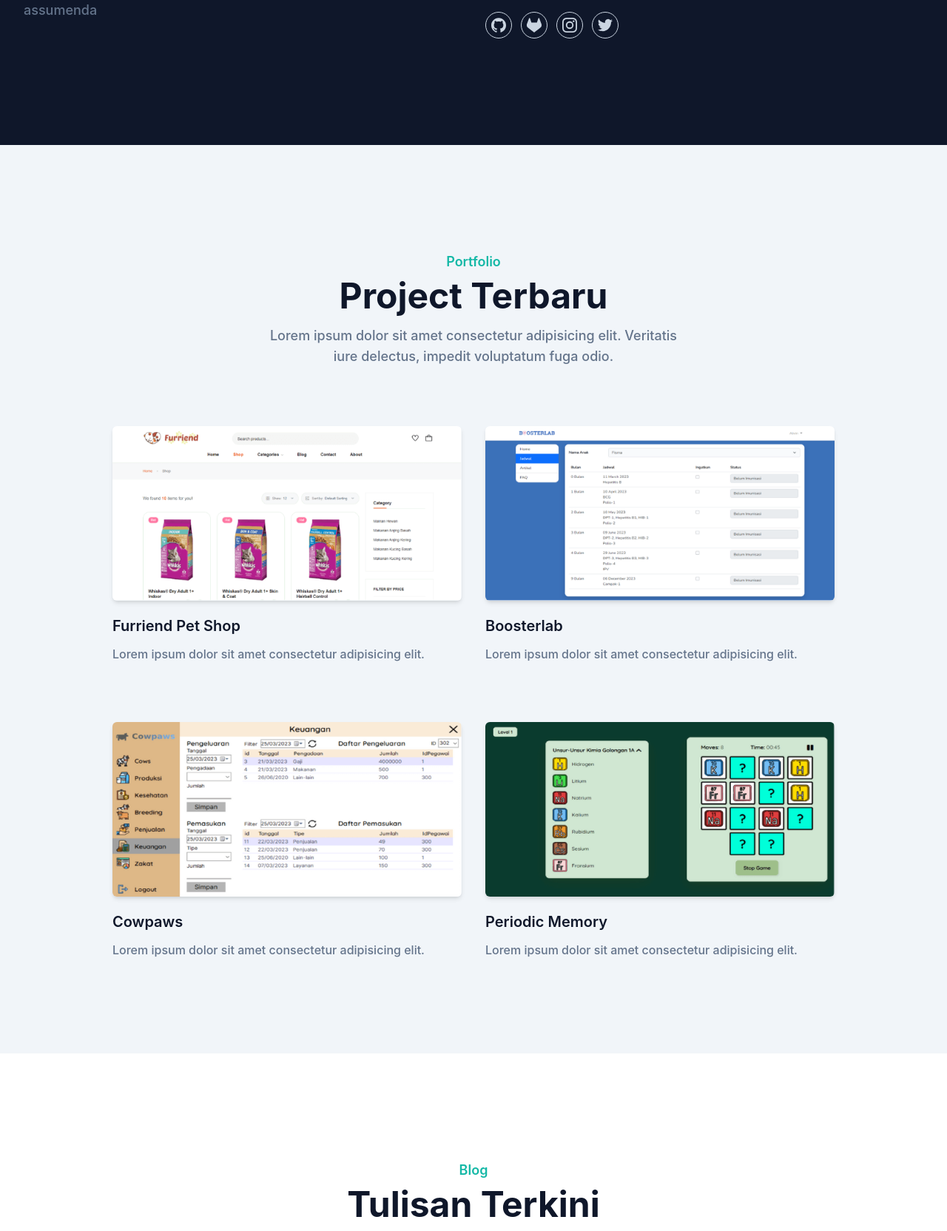
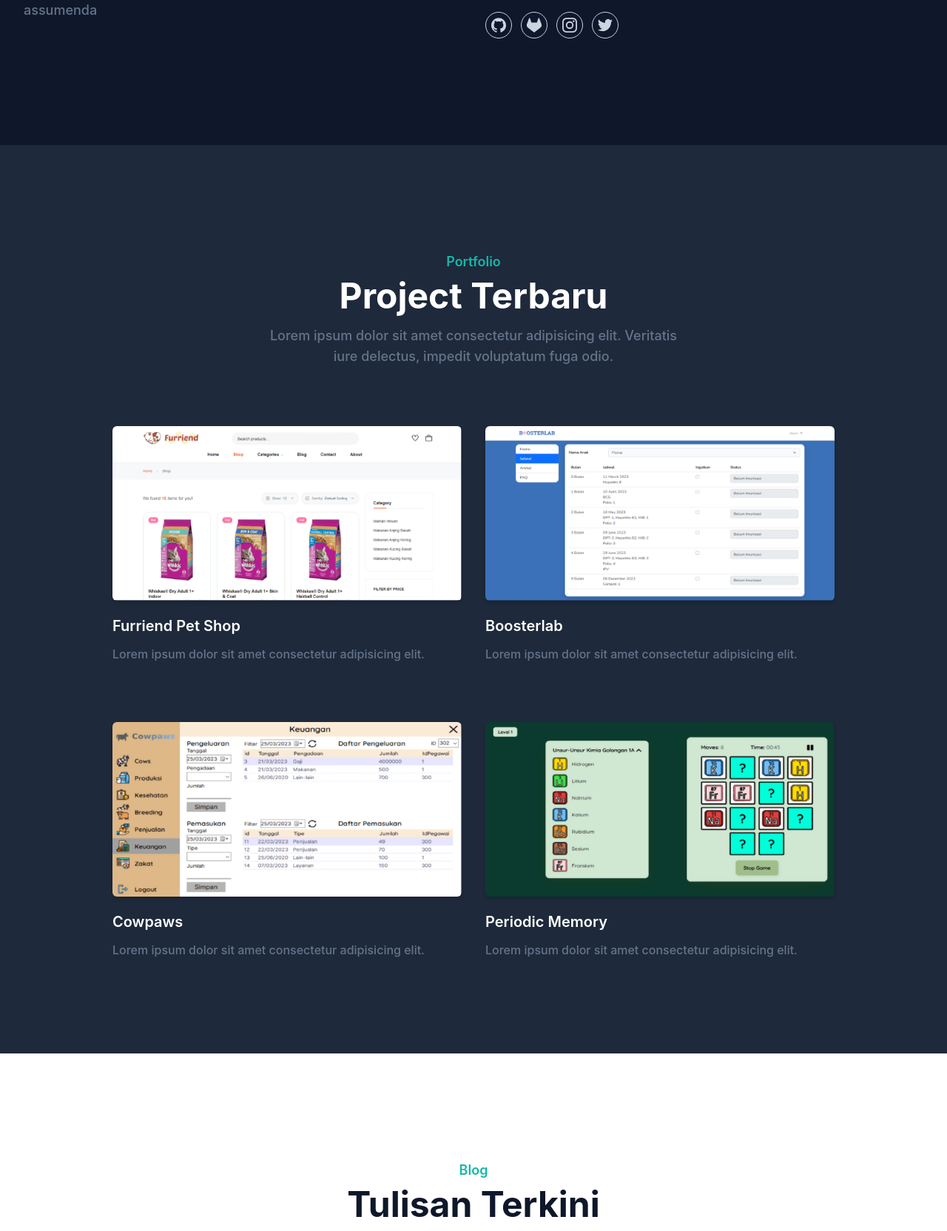
Before and after one commit to alvinfebrianto/WPU, a PHP site: page / in a window 1280 px wide, after a click that opens the changed part. Shown: the part 912-2576 px from the top of the page at 74% size. Run offline with PHP 8.4, Linux system fonts and the light colour scheme.

Commit message:
Dark:Portfolio - Project 1 Portfolio Tailwind CSS

```diff
--- a/Tailwind CSS/Project-1-Portfolio/index.html
+++ b/Tailwind CSS/Project-1-Portfolio/index.html
@@ -259,13 +259,13 @@
       </div>
     </section>
     <!-- Portfolio -->
-    <section id="portfolio" class="bg-slate-100 pb-16 pt-36">
+    <section id="portfolio" class="bg-slate-100 pb-16 pt-36 dark:bg-slate-800">
       <div class="container">
         <div class="w-full px-4">
           <div class="mx-auto mb-16 max-w-xl text-center">
             <h4 class="mb-2 text-lg font-semibold text-primary">Portfolio</h4>
             <h2
-              class="mb-4 text-3xl font-bold text-dark sm:text-4xl lg:text-5xl"
+              class="mb-4 text-3xl font-bold text-dark sm:text-4xl lg:text-5xl dark:text-white"
             >
               Project Terbaru
             </h2>
@@ -282,7 +282,9 @@
             <div class="overflow-hidden rounded-md shadow-md">
               <img src="img/portfolio/1.png" width="w-full" />
             </div>
-            <h3 class="mb-3 mt-5 text-xl font-semibold text-dark">
+            <h3
+              class="mb-3 mt-5 text-xl font-semibold text-dark dark:text-white"
+            >
               Furriend Pet Shop
             </h3>
             <p class="text-base font-medium text-secondary">
@@ -293,7 +295,9 @@
             <div class="overflow-hidden rounded-md shadow-md">
               <img src="img/portfolio/2.png" width="w-full" />
             </div>
-            <h3 class="mb-3 mt-5 text-xl font-semibold text-dark">
+            <h3
+              class="mb-3 mt-5 text-xl font-semibold text-dark dark:text-white"
+            >
               Boosterlab
             </h3>
             <p class="text-base font-medium text-secondary">
@@ -304,7 +308,11 @@
             <div class="overflow-hidden rounded-md shadow-md">
               <img src="img/portfolio/3.png" width="w-full" />
             </div>
-            <h3 class="mb-3 mt-5 text-xl font-semibold text-dark">Cowpaws</h3>
+            <h3
+              class="mb-3 mt-5 text-xl font-semibold text-dark dark:text-white"
+            >
+              Cowpaws
+            </h3>
             <p class="text-base font-medium text-secondary">
               Lorem ipsum dolor sit amet consectetur adipisicing elit.
             </p>
@@ -313,7 +321,9 @@
             <div class="overflow-hidden rounded-md shadow-md">
               <img src="img/portfolio/4.png" width="w-full" />
             </div>
-            <h3 class="mb-3 mt-5 text-xl font-semibold text-dark">
+            <h3
+              class="mb-3 mt-5 text-xl font-semibold text-dark dark:text-white"
+            >
               Periodic Memory
             </h3>
             <p class="text-base font-medium text-secondary">
--- a/Tailwind CSS/Project-1-Portfolio/src/output.css
+++ b/Tailwind CSS/Project-1-Portfolio/src/output.css
@@ -1245,6 +1245,11 @@
   background-color: rgb(15 23 42 / var(--tw-bg-opacity));
 }
 
+.dark\:bg-slate-800:is(.dark *) {
+  --tw-bg-opacity: 1;
+  background-color: rgb(30 41 59 / var(--tw-bg-opacity));
+}
+
 .dark\:text-white:is(.dark *) {
   --tw-text-opacity: 1;
   color: rgb(255 255 255 / var(--tw-text-opacity));
```
